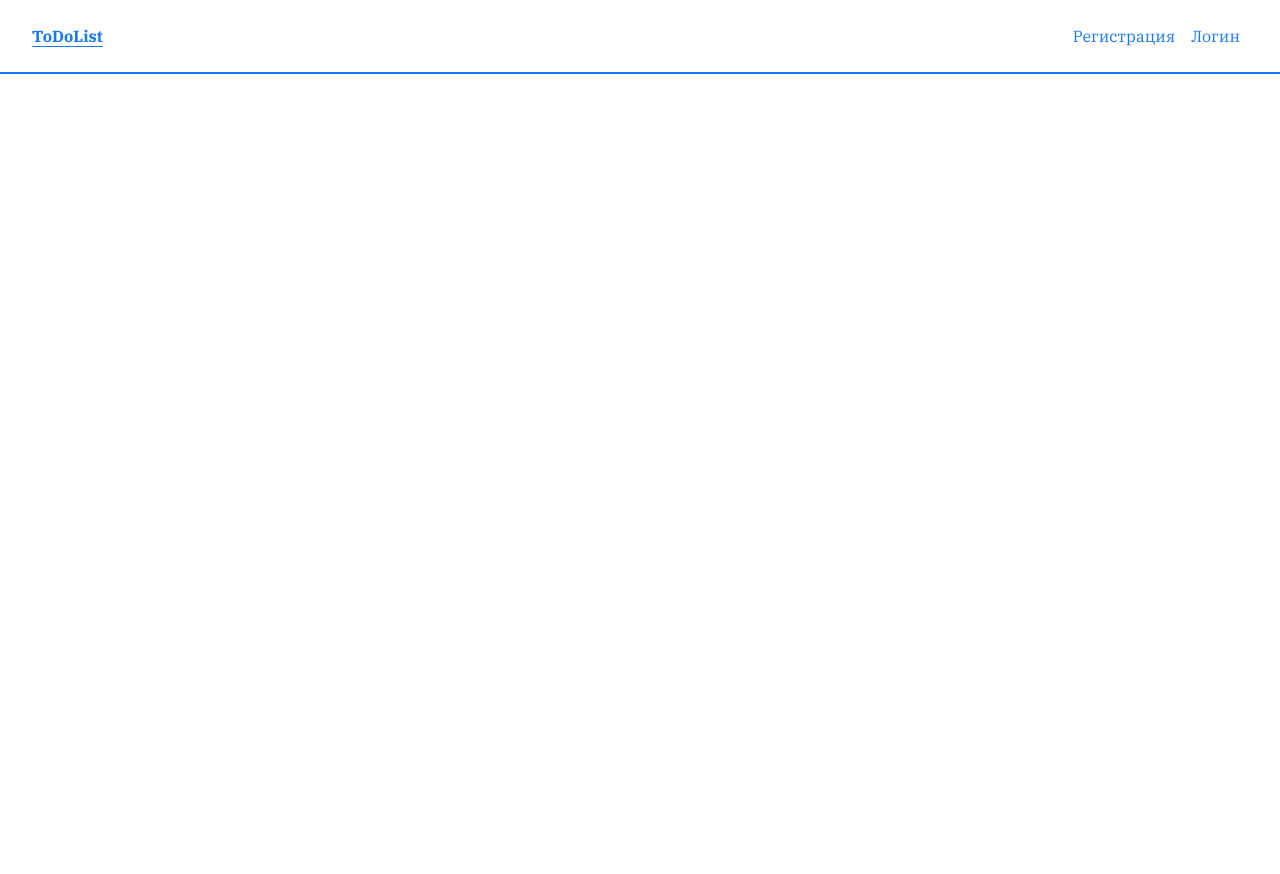
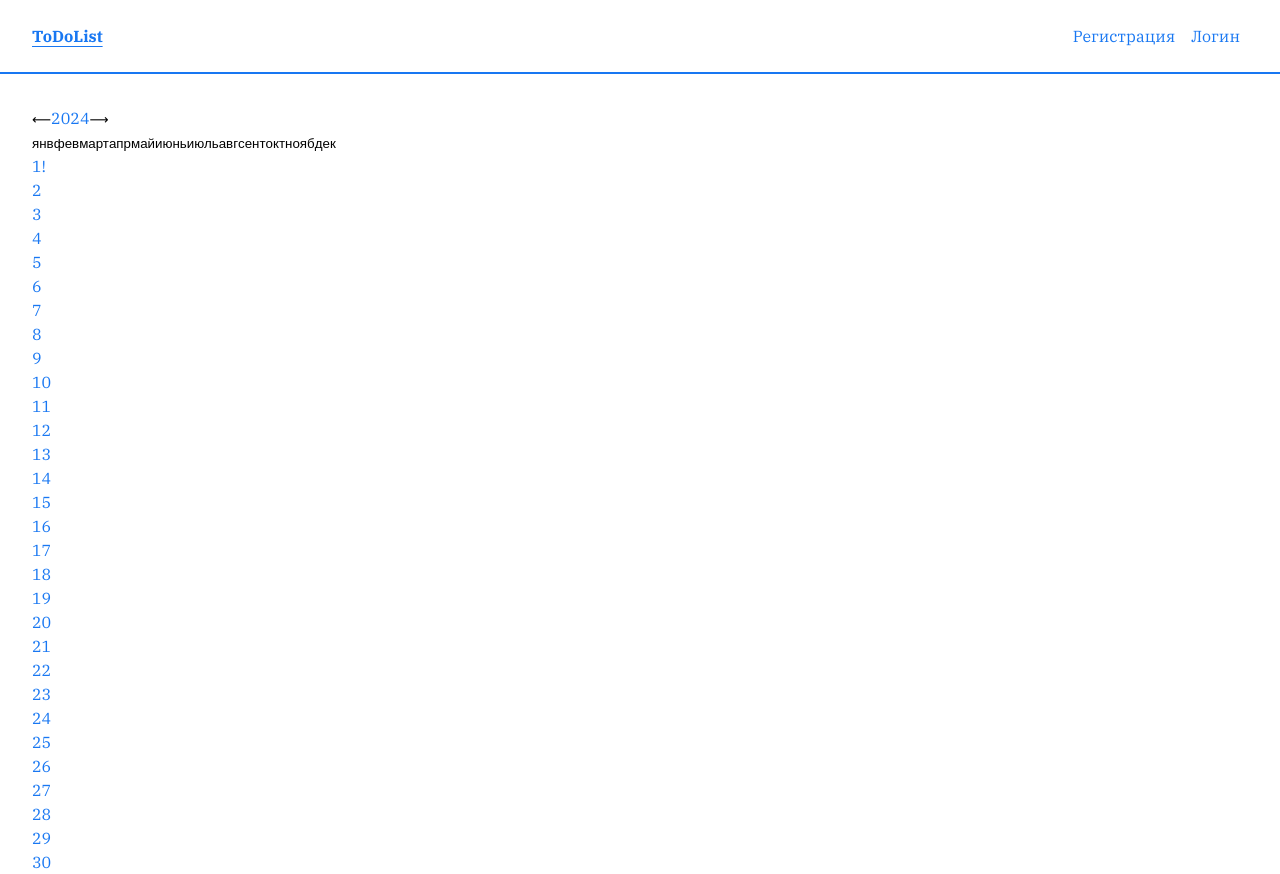
Before and after one commit to do6roetyro/airnet_todo_list, a React (Create React App) app: page /calendar in a window 1280 px wide. Before the commit the page ends 800 px from the top, so only its background shows below. Built offline with nearby package versions, Linux system fonts and the light colour scheme.

Commit message:
feat: создал компоненты календаря, реализовал базовую логику

```diff
--- /dev/null
+++ b/src/assets/styles/blocks/calendar.scss
@@ -0,0 +1,3 @@
+.calendar {
+
+}
--- a/src/assets/styles/index.scss
+++ b/src/assets/styles/index.scss
@@ -16,3 +16,8 @@
 @use "./blocks/main-nav.scss";
 @use "./blocks/form.scss";
 @use "./blocks/modal-success.scss";
+@use "./blocks/calendar.scss";
+@use "./blocks/current-year.scss";
+@use "./blocks/months.scss";
+@use "./blocks/week.scss";
+@use "./blocks/calendar-table.scss";
--- /dev/null
+++ b/src/components/Calendar/Calendar.tsx
@@ -0,0 +1,46 @@
+import React from "react";
+import Week from "./Week";
+
+interface CalendarProps {
+  year: number;
+  month: number;
+  tasks: any;
+  onDayClick: (date: number) => void;
+}
+
+const Calendar: React.FC<CalendarProps> = ({
+  year,
+  month,
+  tasks,
+  onDayClick,
+}) => {
+  const getDaysInMonth = (year: number, month: number) => {
+    return new Date(year, month + 1, 0).getDate();
+  };
+
+  const generateCalendar = () => {
+    const daysInMonth = getDaysInMonth(year, month);
+    const weeks: { date: number; hasTasks: boolean }[][] = [];
+    let week: { date: number; hasTasks: boolean }[] = [];
+    for (let i = 1; i <= daysInMonth; i++) {
+      const date = new Date(year, month, i);
+      const hasTasks = tasks[year]?.[month + 1]?.[i] !== undefined;
+      week.push({ date: i, hasTasks });
+      if (date.getDay() === 0 || i === daysInMonth) {
+        weeks.push(week);
+        week = [];
+      }
+    }
+    return weeks;
+  };
+
+  return (
+    <div className="calendar__table calendar-table">
+      {generateCalendar().map((week, index) => (
+        <Week key={index} days={week} onDayClick={onDayClick} />
+      ))}
+    </div>
+  );
+};
+
+export default Calendar;
--- a/src/components/Calendar/CurrentYear.tsx
+++ b/src/components/Calendar/CurrentYear.tsx
@@ -1,11 +1,17 @@
-import React from 'react';
+import React from "react";
 
-const CurrentYear: React.FC<{ year: number; onPrev: () => void; onNext: () => void; }> = ({ year, onPrev, onNext }) => {
+interface CurrentYearProps {
+  year: number;
+  onPrev: () => void;
+  onNext: () => void;
+}
+
+const CurrentYear: React.FC<CurrentYearProps> = ({ year, onPrev, onNext }) => {
   return (
-    <div className="current-year">
-      <button onClick={onPrev}>⟵</button>
-      <span>{year}</span>
-      <button onClick={onNext}>⟶</button>
+    <div className="calendar__current-year current-year">
+      <button className="current-year__button current-year__button--prev" onClick={onPrev}>⟵</button>
+      <span className="current-year__date">{year}</span>
+      <button className="current-year__button current-year__button--next" onClick={onNext}>⟶</button>
     </div>
   );
 };
--- /dev/null
+++ b/src/components/Calendar/Day.tsx
@@ -0,0 +1,24 @@
+import React from "react";
+
+interface DayProps {
+  date: number;
+  hasTasks: boolean;
+  onClick: () => void;
+}
+
+const Day: React.FC<DayProps> = ({ date, hasTasks, onClick }) => {
+  return (
+    <div
+      className={`calendar-table__day ${
+        hasTasks ? "calendar-table__day--has-tasks" : ""
+      }`}
+      onClick={onClick}
+    >
+      {" "}
+      {date}
+      {hasTasks && <span>!</span>}
+    </div>
+  );
+};
+
+export default Day;
--- /dev/null
+++ b/src/components/Calendar/MonthList.tsx
@@ -0,0 +1,42 @@
+import React from "react";
+
+const months = [
+  "янв",
+  "фев",
+  "март",
+  "апр",
+  "май",
+  "июнь",
+  "июль",
+  "авг",
+  "сент",
+  "окт",
+  "нояб",
+  "дек",
+];
+
+interface MonthListProps {
+  currentMonth: number;
+  onSelectMonth: (month: number) => void;
+}
+
+const MonthList: React.FC<MonthListProps> = ({
+  currentMonth,
+  onSelectMonth,
+}) => {
+  return (
+    <div className="calendar__months months">
+      {months.map((month, index) => (
+        <button
+          key={index}
+          className={`months__button ${currentMonth === index ? "months__button--active" : ""}`}
+          onClick={() => onSelectMonth(index)}
+        >
+          {month}
+        </button>
+      ))}
+    </div>
+  );
+};
+
+export default MonthList;
--- /dev/null
+++ b/src/components/Calendar/Week.tsx
@@ -0,0 +1,24 @@
+import React from "react";
+import Day from "./Day";
+
+interface WeekProps {
+    days: { date: number; hasTasks: boolean }[];
+    onDayClick: (date: number) => void;
+}
+
+const Week: React.FC<WeekProps> = ({ days, onDayClick }) => {
+  return (
+    <div className="calendar-table__week week">
+      {days.map((day, index) => (
+        <Day
+          key={index}
+          date={day.date}
+          hasTasks={day.hasTasks}
+          onClick={() => onDayClick(day.date)}
+        />
+      ))}
+    </div>
+  );
+};
+
+export default Week;
--- a/src/pages/CalendarPage.tsx
+++ b/src/pages/CalendarPage.tsx
@@ -1,5 +1,7 @@
-import React from "react";
+import React, { useState } from "react";
 import CurrentYear from "../components/Calendar/CurrentYear";
+import MonthList from "../components/Calendar/MonthList";
+import Calendar from "../components/Calendar/Calendar";
 
 const fakeDb = [
   {
@@ -78,9 +80,60 @@ const fakeDb = [
 ];
 
 const CalendarPage: React.FC = () => {
+  const [year, setYear] = useState(new Date().getFullYear());
+  const [month, setMonth] = useState(new Date().getMonth());
+
+  const handlePrevYear = () => setYear(year - 1);
+  const handleNextYear = () => setYear(year + 1);
+  const handleSelectMonth = (month: number) => setMonth(month);
+
+  const tasks = {
+    "2024": {
+      "5": {
+        "30": [
+          {
+            id: 1,
+            text: "Провести совещание с конгрессом",
+            completed: false,
+          },
+          {
+            id: 2,
+            text: "Выгулять собаку",
+            completed: true,
+          },
+          {
+            id: 3,
+            text: "Поесть кукурузу",
+            completed: true,
+          },
+        ],
+      },
+      "6": {
+        "1": [
+          {
+            id: 4,
+            text: "Покататься на велосипеде в Централ-Парк",
+            completed: false,
+          },
+        ],
+      },
+    },
+  };
+
   return (
     <section className="calendar">
-
+      <CurrentYear
+        year={year}
+        onPrev={handlePrevYear}
+        onNext={handleNextYear}
+      />
+      <MonthList currentMonth={month} onSelectMonth={handleSelectMonth} />
+      <Calendar
+        year={year}
+        month={month}
+        tasks={tasks}
+        onDayClick={(date) => console.log(date)}
+      />
     </section>
   );
 };
```
Also changed, not shown: src/assets/styles/blocks/calendar-table.scss (added), src/assets/styles/blocks/current-year.scss (added), src/assets/styles/blocks/months.scss (added), src/assets/styles/blocks/week.scss (added).
